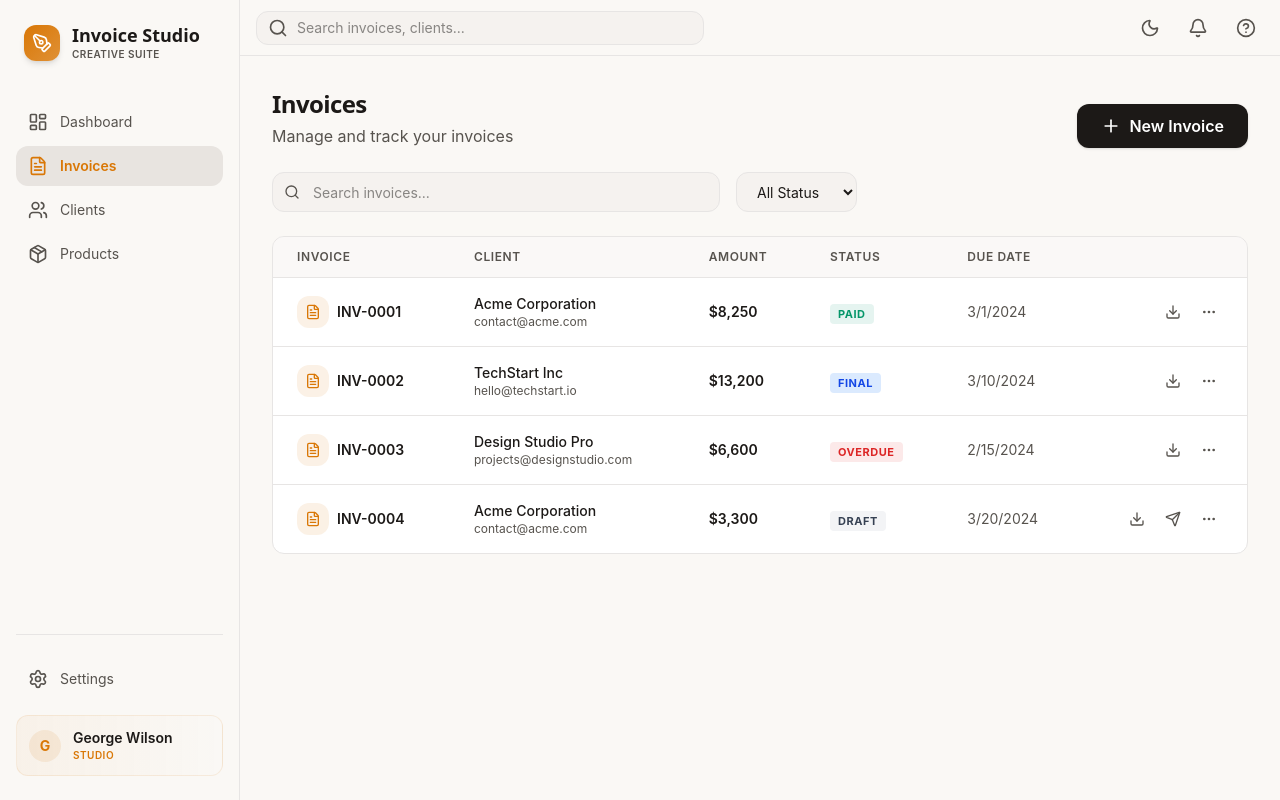
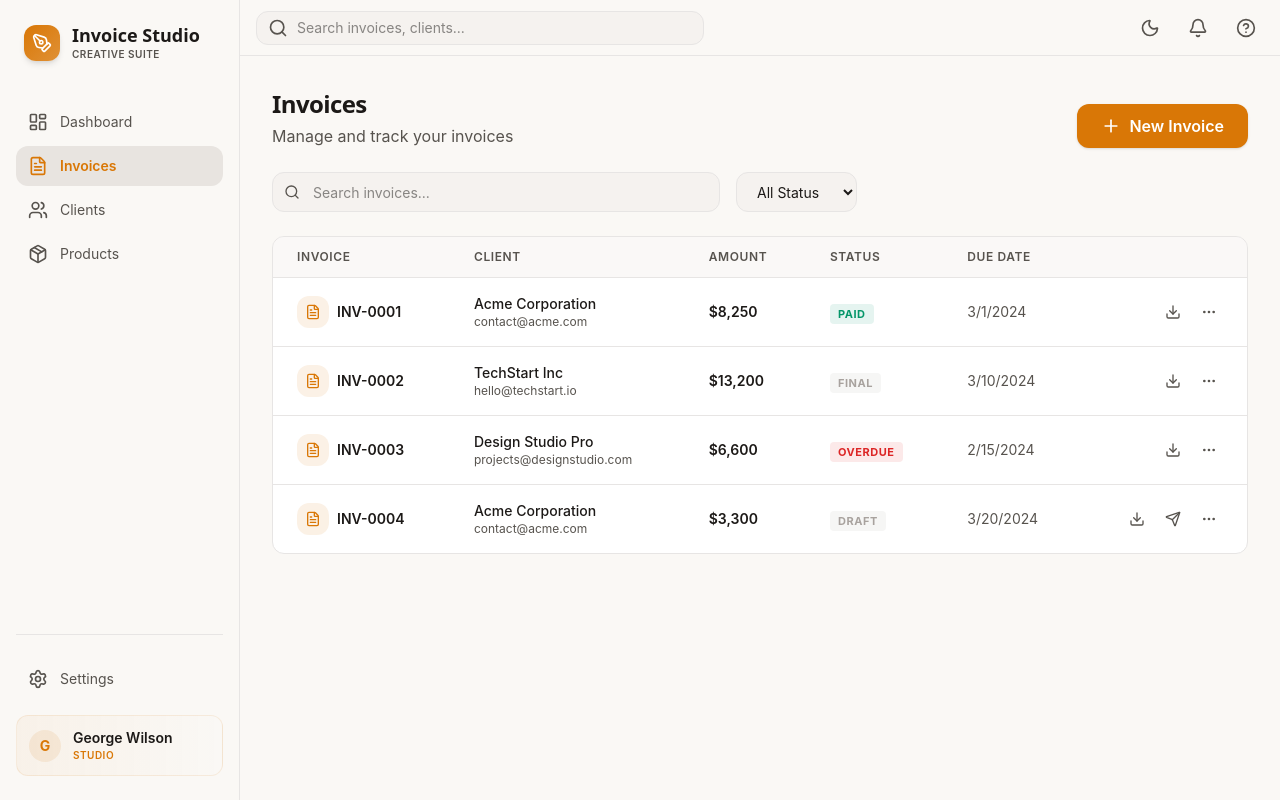
Before and after one commit to jorgeeyy/Invoice-Studio, a React (Vite) app in the folder frontend/: page /invoices in a window 1280 px wide. Built offline with nearby package versions, Linux system fonts and the light colour scheme.

Commit message:
fix: update button colors in Dashboard and InvoiceList components for consistency

```diff
--- a/frontend/src/pages/Dashboard.tsx
+++ b/frontend/src/pages/Dashboard.tsx
@@ -62,7 +62,7 @@ export function Dashboard() {
       description: 'Start a new invoice',
       icon: FileText,
       href: '/invoices/create',
-      color: 'bg-primary',
+      color: 'bg-secondary',
     },
     {
       name: 'Add Client',
--- a/frontend/src/pages/invoices/InvoiceList.tsx
+++ b/frontend/src/pages/invoices/InvoiceList.tsx
@@ -12,12 +12,12 @@ import { useInvoices } from '@/hooks/useInvoices';
 import type { Currency } from '@/types';
 
 const statusColors: Record<string, string> = {
-  draft: 'bg-gray-100 text-gray-700',
-  final: 'bg-blue-100 text-blue-700',
+  draft: 'bg-status-draft/10 text-status-draft',
+  final: 'bg-status-draft/10 text-status-draft',
   sent: 'bg-status-sent/10 text-status-sent',
   paid: 'bg-status-paid/10 text-status-paid',
   overdue: 'bg-status-error/10 text-status-error',
-  cancelled: 'bg-gray-100 text-gray-500',
+  cancelled: 'bg-status-cancelled/10 text-status-cancelled',
 };
 
 const currencySymbol: Record<Currency, string> = {
@@ -52,7 +52,7 @@ export function InvoiceList() {
         </div>
         <Link
           to="/invoices/create"
-          className="bg-primary text-white px-6 py-2.5 rounded-lg font-semibold flex items-center gap-2 hover:opacity-90 active:scale-95 transition-all shadow-sm w-fit"
+          className="bg-secondary text-white px-6 py-2.5 rounded-lg font-semibold flex items-center gap-2 hover:opacity-90 active:scale-95 transition-all shadow-sm w-fit"
         >
           <Plus className="w-5 h-5" />
           New Invoice
@@ -166,7 +166,7 @@ export function InvoiceList() {
             {!searchQuery && statusFilter === 'all' && (
               <Link
                 to="/invoices/create"
-                className="mt-4 inline-flex items-center gap-2 bg-primary text-white px-4 py-2 rounded-lg font-semibold text-sm hover:opacity-90 transition-opacity"
+                className="mt-4 inline-flex items-center gap-2 bg-secondary text-white px-4 py-2 rounded-lg font-semibold text-sm hover:opacity-90 transition-opacity"
               >
                 <Plus className="w-4 h-4" /> Create Invoice
               </Link>
```
